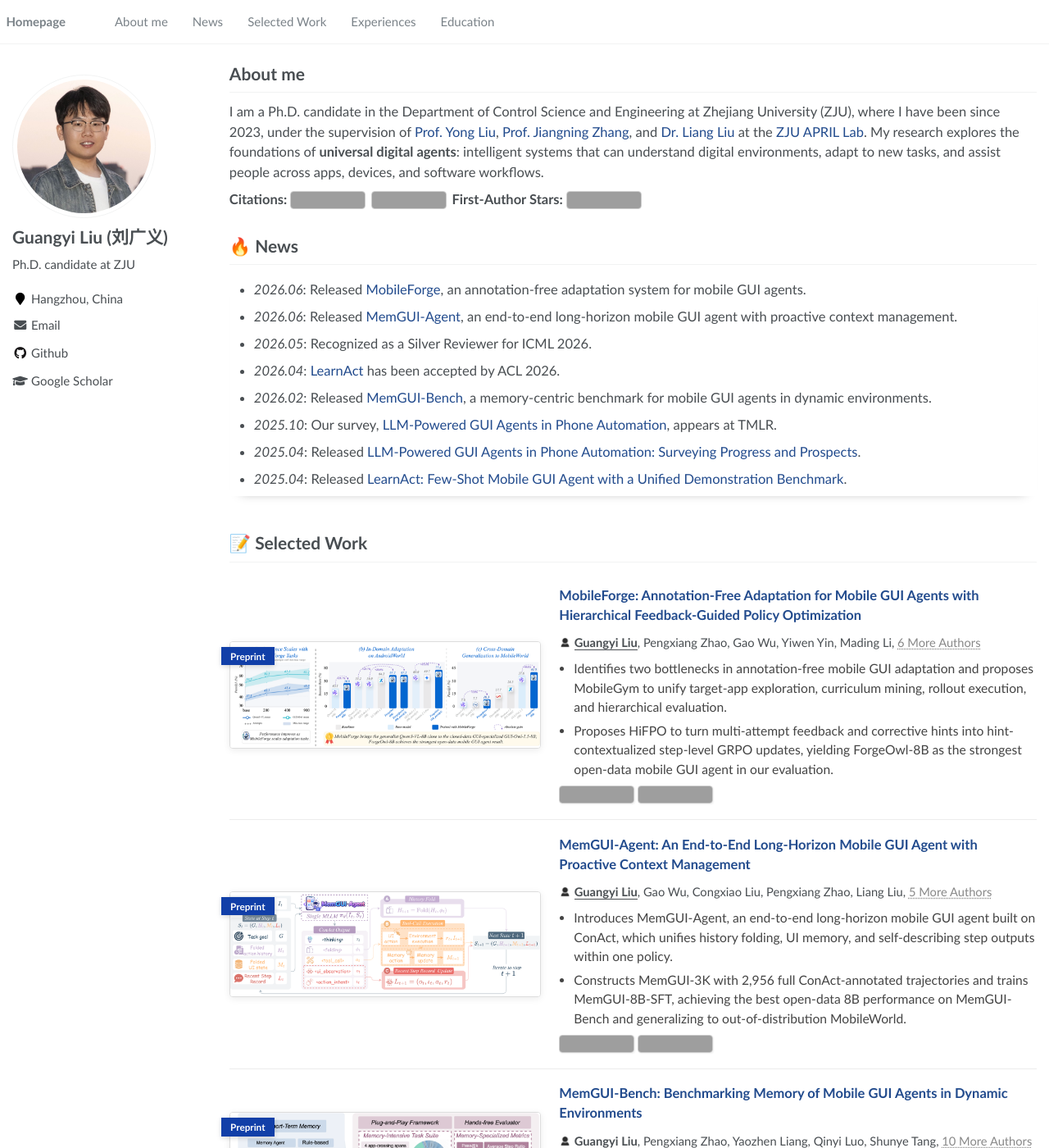
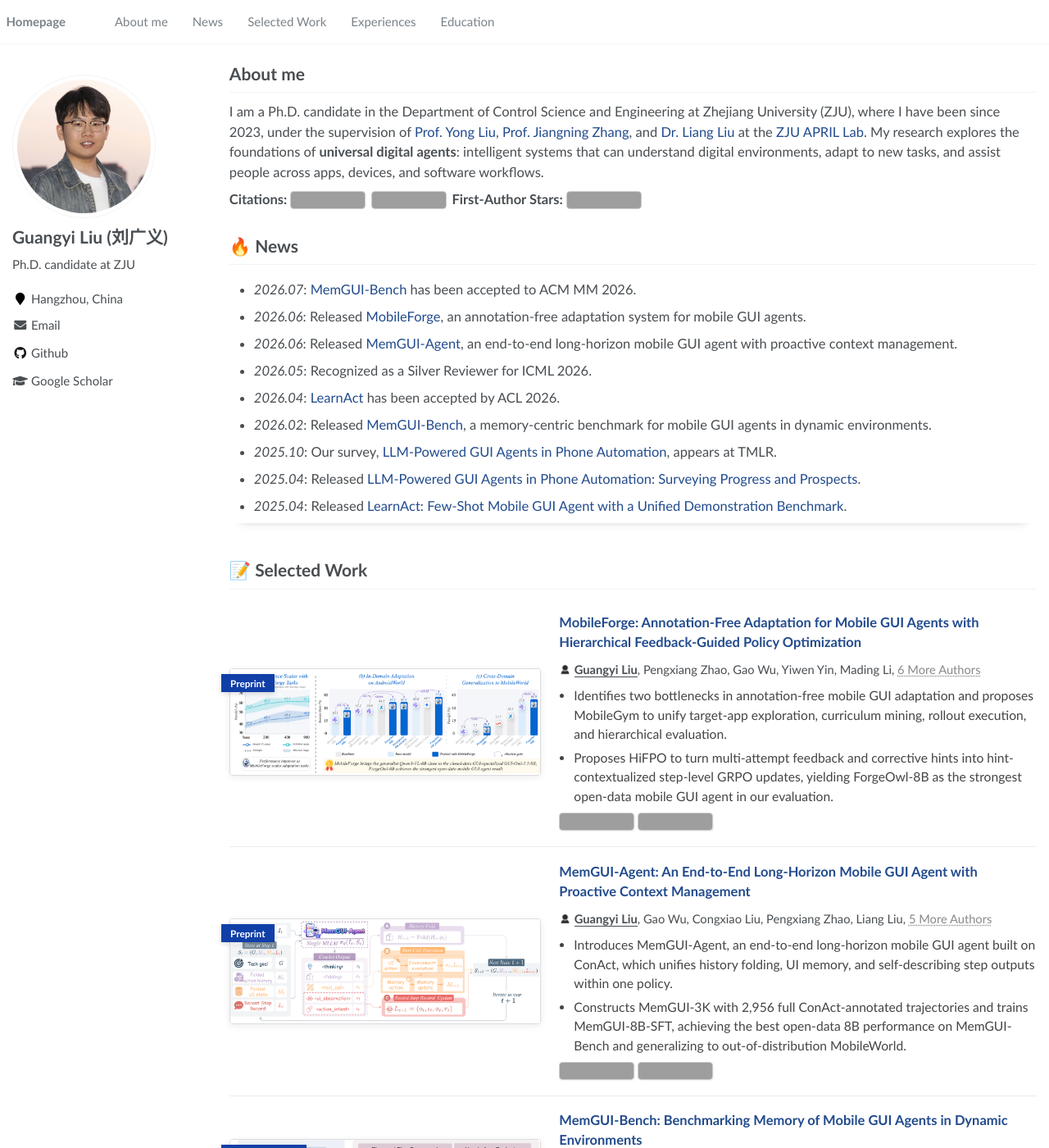
Before and after one commit to lgy0404/lgy0404.github.io, a Jekyll site: the page built from _pages/about.md, in a window 1280 px wide and 1400 px high, cut to the strip 0-1400 px from the top of the window. Shown: the whole strip at 82% size. Built offline with Jekyll 4.4.1, drawn with Linux system fonts in a browser that asks for light colours; comment, search, counter and statistics services are not loaded; grey boxes are pictures that could not be loaded.

Commit message:
docs: mark MemGUI-Bench as ACM MM 2026

```diff
--- a/_pages/about.md
+++ b/_pages/about.md
@@ -197,6 +197,7 @@ I am a Ph.D. candidate in the Department of Control Science and Engineering at Z
 
 <div class="news-scroll" markdown="1">
 
+- *2026.07*: [MemGUI-Bench](https://lgy0404.github.io/MemGUI-Bench/) has been accepted to ACM MM 2026.
 - *2026.06*: Released [MobileForge](https://mobile-forge.github.io/), an annotation-free adaptation system for mobile GUI agents.
 - *2026.06*: Released [MemGUI-Agent](https://memgui-agent.github.io/), an end-to-end long-horizon mobile GUI agent with proactive context management.
 - *2026.05*: Recognized as a Silver Reviewer for ICML 2026.
@@ -254,7 +255,7 @@ I am a Ph.D. candidate in the Department of Control Science and Engineering at Z
 <div class="paper-card">
   <div class="paper-card__image">
     <div class="paper-card__thumb">
-      <span class="paper-card__badge paper-card__badge--venue">Preprint</span>
+      <span class="paper-card__badge paper-card__badge--venue">ACM MM 2026</span>
       <a href="https://arxiv.org/abs/2602.06075">
         <img src="./images/paper-images/memgui-bench-overview.png" alt="MemGUI-Bench overview" width="1200" height="622" loading="lazy" decoding="async">
       </a>
```
